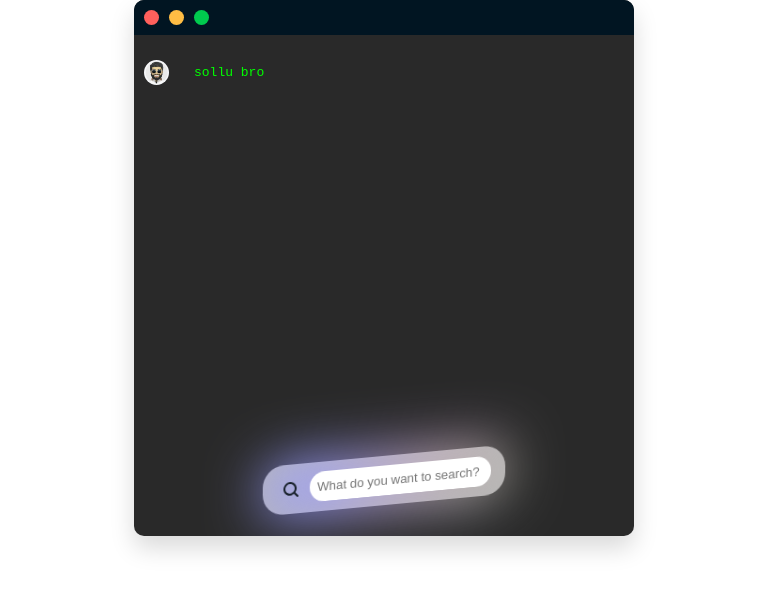
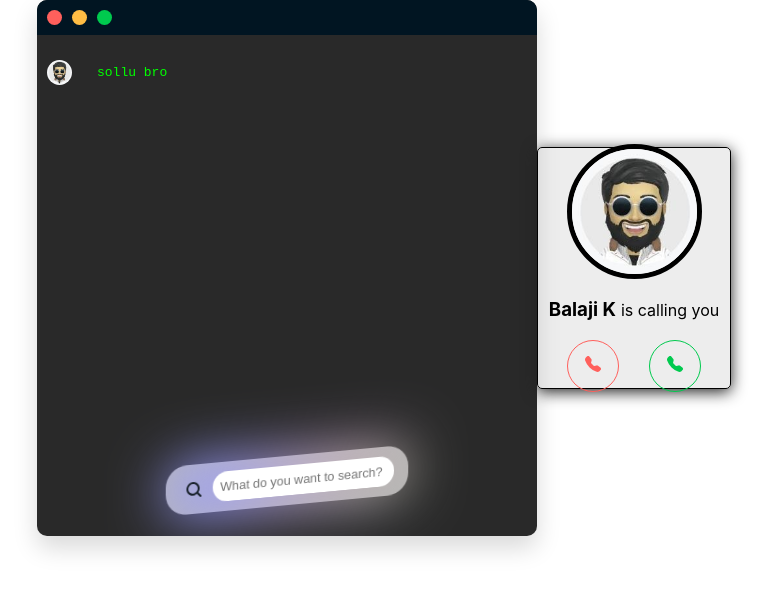
Before and after one commit to meiindium/test-deploy, a React (Create React App) app: page / in a window 1280 px wide. Shown: the top 592 px of the page, without its empty margins (256-1030 px from the left). Built offline with nearby package versions, Linux system fonts and the light colour scheme.

Commit message:
implemented new call screen for chatbotUi

```diff
--- a/src/App.js
+++ b/src/App.js
@@ -1,5 +1,6 @@
 import React, { useState } from "react";
 import Index from "./components/Index";
+import IncomingCalling from "./components/IncomingCall/IncomingCalling";
 
 const App = () => {
   return (
@@ -8,10 +9,10 @@ const App = () => {
         display: "flex",
         justifyContent: "center",
         alignItems: "center",
-
       }}
     >
       <Index />
+      <IncomingCalling />
     </div>
   );
 };
--- /dev/null
+++ b/src/components/IncomingCall/IncomingCalling.css
@@ -0,0 +1,31 @@
+.Accept-Calling-Button {
+  height: 50px;
+  width: 50px;
+  border-radius: 50%;
+  border: 1px solid #00ca4e;
+  color: #00ca4e;
+  display: flex;
+  justify-content: center;
+  cursor: pointer;
+  align-items: center;
+}
+
+.Accept-Calling-Button:hover {
+  box-shadow: 0px 3px 10px #00ca4e;
+}
+
+.Reject-Calling-Button {
+    height: 50px;
+    width: 50px;
+    border-radius: 50%;
+    border: 1px solid #ff605c;
+    color: #ff605c;
+    display: flex;
+    justify-content: center;
+    cursor: pointer;
+    align-items: center;
+  }
+
+  .Reject-Calling-Button:hover {
+    box-shadow: 0px 3px 10px #ff605c;
+  }
--- /dev/null
+++ b/src/components/IncomingCall/IncomingCalling.js
@@ -0,0 +1,190 @@
+import React, { useState, useEffect } from "react";
+import userImg from "../../assets/Prompt_Img.jpg";
+import "./IncomingCalling.css";
+
+const IncomingCalling = () => {
+  const callerProfileBorder = "black";
+
+  const [seconds, setSeconds] = useState(0);
+  const [isCounting, setIsCounting] = useState(false);
+  const [callAccepted, setCallAccepted] = useState(false);
+
+  useEffect(() => {
+    let interval = null;
+
+    if (isCounting) {
+      interval = setInterval(() => {
+        setSeconds((prevSeconds) => prevSeconds + 1);
+      }, 1000);
+    } else if (!isCounting && seconds !== 0) {
+      clearInterval(interval);
+    }
+
+    return () => clearInterval(interval);
+  }, [isCounting]);
+
+  const startCall = () => {
+    setIsCounting(true);
+    setCallAccepted(true);
+  };
+
+  const endCall = () => {
+    setIsCounting(false);
+    setSeconds(0);
+    setCallAccepted(false);
+  };
+
+  const CallerIcon = (
+    <span id="end" className="callerBtn">
+      <svg
+        xmlns="http://www.w3.org/2000/svg"
+        width="16"
+        height="16"
+        fill="currentColor"
+        className="bi bi-telephone-fill"
+        viewBox="0 0 16 16"
+      >
+        <path
+          fillRule="evenodd"
+          d="M1.885.511a1.745 1.745 0 0 1 2.61.163L6.29 2.98c.329.423.445.974.315 1.494l-.547 2.19a.678.678 0 0 0 .178.643l2.457 2.457a.678.678 0 0 0 .644.178l2.189-.547a1.745 1.745 0 0 1 1.494.315l2.306 1.794c.829.645.905 1.87.163 2.611l-1.034 1.034c-.74.74-1.846 1.065-2.877.702a18.634 18.634 0 0 1-7.01-4.42 18.634 18.634 0 0 1-4.42-7.009c-.362-1.03-.037-2.137.703-2.877L1.885.511z"
+        ></path>
+      </svg>
+    </span>
+  );
+
+  const formatTime = (totalSeconds) => {
+    const mins = Math.floor(totalSeconds / 60);
+    const secs = totalSeconds % 60;
+
+    const minsDisplay = mins.toString().padStart(2, "0");
+    const secsDisplay = secs.toString().padStart(2, "0");
+
+    return `${minsDisplay}:${secsDisplay}`;
+  };
+
+  return (
+    <div>
+      {!callAccepted ? (
+        <div
+          style={{
+            height: "30vh",
+            width: "15vw",
+            backgroundColor: "#80808024",
+            border: "black 1px solid",
+            borderRadius: 5,
+            display: "flex",
+            flexDirection: "column",
+            justifyContent: "center",
+            boxShadow: "0px 3px 15px #222",
+          }}
+        >
+          <div
+            style={{
+              display: "flex",
+              justifyContent: "center",
+              textAlign: "center",
+            }}
+          >
+            <img
+              src={userImg}
+              alt="User"
+              style={{
+                height: 125,
+                width: 125,
+                borderRadius: "50%",
+                border: `${callerProfileBorder} 5px solid `,
+              }}
+            />
+          </div>
+          <div
+            style={{
+              display: "flex",
+              justifyContent: "center",
+              textAlign: "center",
+              alignItems: "center",
+              gap: 5,
+            }}
+          >
+            <h3>Balaji K</h3>
+            <p>is calling you</p>
+          </div>
+          <div
+            style={{
+              display: "flex",
+              justifyContent: "space-evenly",
+              textAlign: "center",
+              alignItems: "center",
+            }}
+          >
+            <div className="Reject-Calling-Button">{CallerIcon}</div>
+
+            <div className="Accept-Calling-Button" onClick={startCall}>
+              {CallerIcon}
+            </div>
+          </div>
+        </div>
+      ) : (
+        <div
+          style={{
+            height: "30vh",
+            width: "15vw",
+            backgroundColor: "#80808024",
+            border: "black 1px solid",
+            borderRadius: 5,
+            display: "flex",
+            flexDirection: "column",
+            justifyContent: "center",
+            boxShadow: "0px 3px 15px #222",
+          }}
+        >
+          <div
+            style={{
+              display: "flex",
+              justifyContent: "center",
+              textAlign: "center",
+            }}
+          >
+            <img
+              src={userImg}
+              alt="User"
+              style={{
+                height: 125,
+                width: 125,
+                borderRadius: "50%",
+                border: `${callerProfileBorder} 5px solid `,
+              }}
+            />
+          </div>
+          <div
+            style={{
+              display: "flex",
+              justifyContent: "center",
+              textAlign: "center",
+              alignItems: "center",
+              gap: 5,
+            }}
+          >
+            <h3>Balaji K</h3>
+            {formatTime(seconds)}
+            {/* <MicWaveAnimation /> */}
+          </div>
+
+          <div
+            style={{
+              display: "flex",
+              justifyContent: "space-evenly",
+              textAlign: "center",
+              alignItems: "center",
+            }}
+          >
+            <div className="Reject-Calling-Button" onClick={endCall}>
+              {CallerIcon}
+            </div>
+          </div>
+        </div>
+      )}
+    </div>
+  );
+};
+
+export default IncomingCalling;
--- a/src/components/MiniBotPrompt.js
+++ b/src/components/MiniBotPrompt.js
@@ -82,20 +82,20 @@ const API = {
           case 'who is balaji?':
           case 'who is babaji?':
             resolve('Founder of Babaji-GPT');
-
+            break;
           case 'niharika':
-                resolve('VJ fav');              break;
+            case 'niha':
+            resolve('VJ fav');
+            break;
           case 'calculator':
           case 'calc':
           case 'math':
             resolve('Enter the expression you want to calculate.');
             break;
           default:
-
-            // Check if the message starts with a mathematical expression
             if (/^[0-9+\-*/.() ]+$/.test(message)) {
               try {
-                const result = eval(message); // Warning: Using eval is not recommended in production code
+                const result = eval(message);
                 resolve(` ${result} bro`);
               } catch (error) {
                 resolve('Sorry, I couldn\'t calculate that.');
@@ -104,7 +104,7 @@ const API = {
               resolve('Bro na onnu solla va bro');
             }
         }
-      }, 2000); // Adjust timeout as needed
+      }, 2000);
     });
   },
 };
```
Also changed, not shown: src/components/IncomingCall/CallDuration.js (added, +51 -0 lines), src/components/IncomingCall/MicWaveAnimation.js (added, +64 -0 lines), src/assets/call-svgrepo-com.svg (added). Lines whose indentation alone changed are shown as unchanged.
